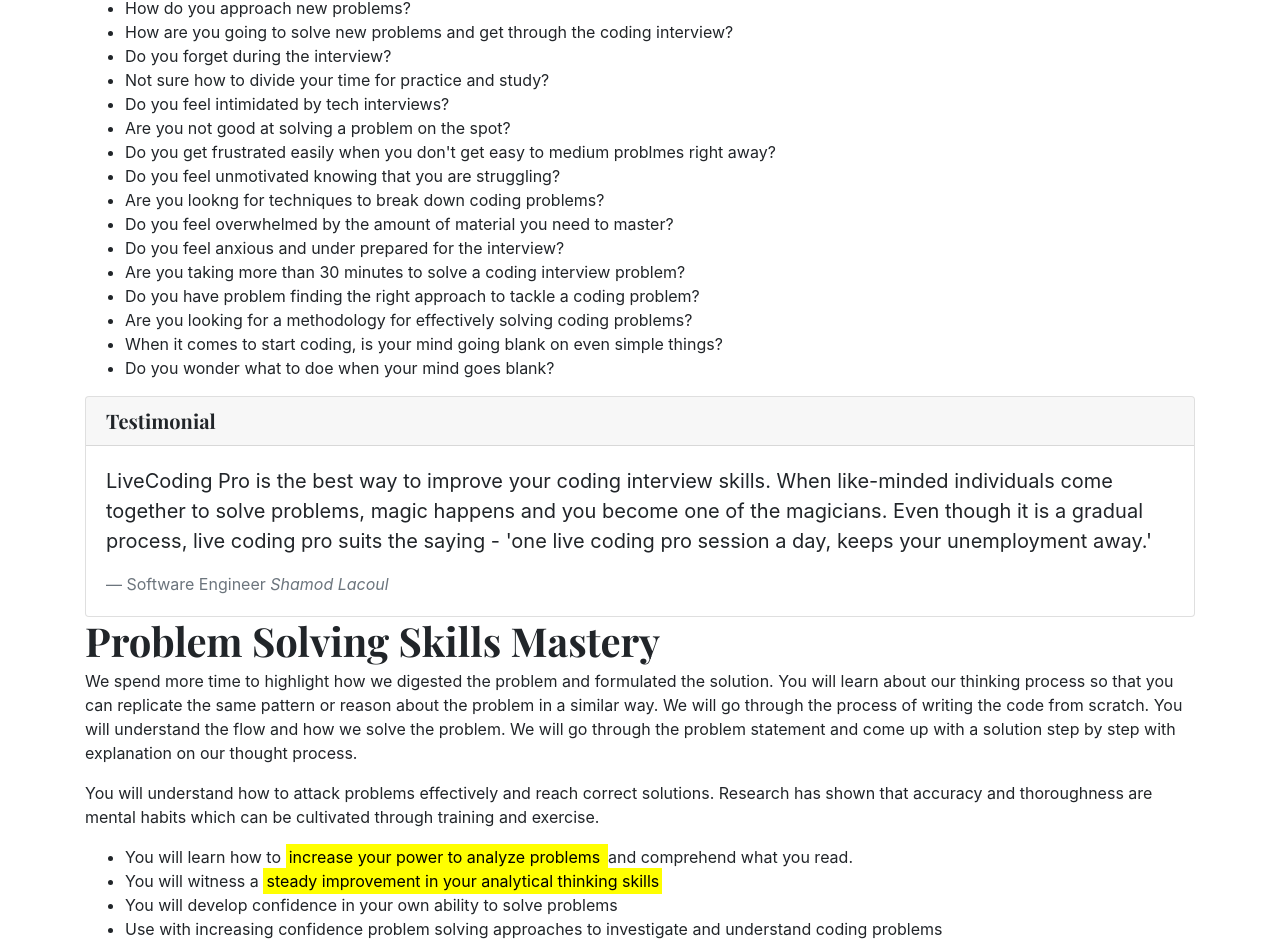
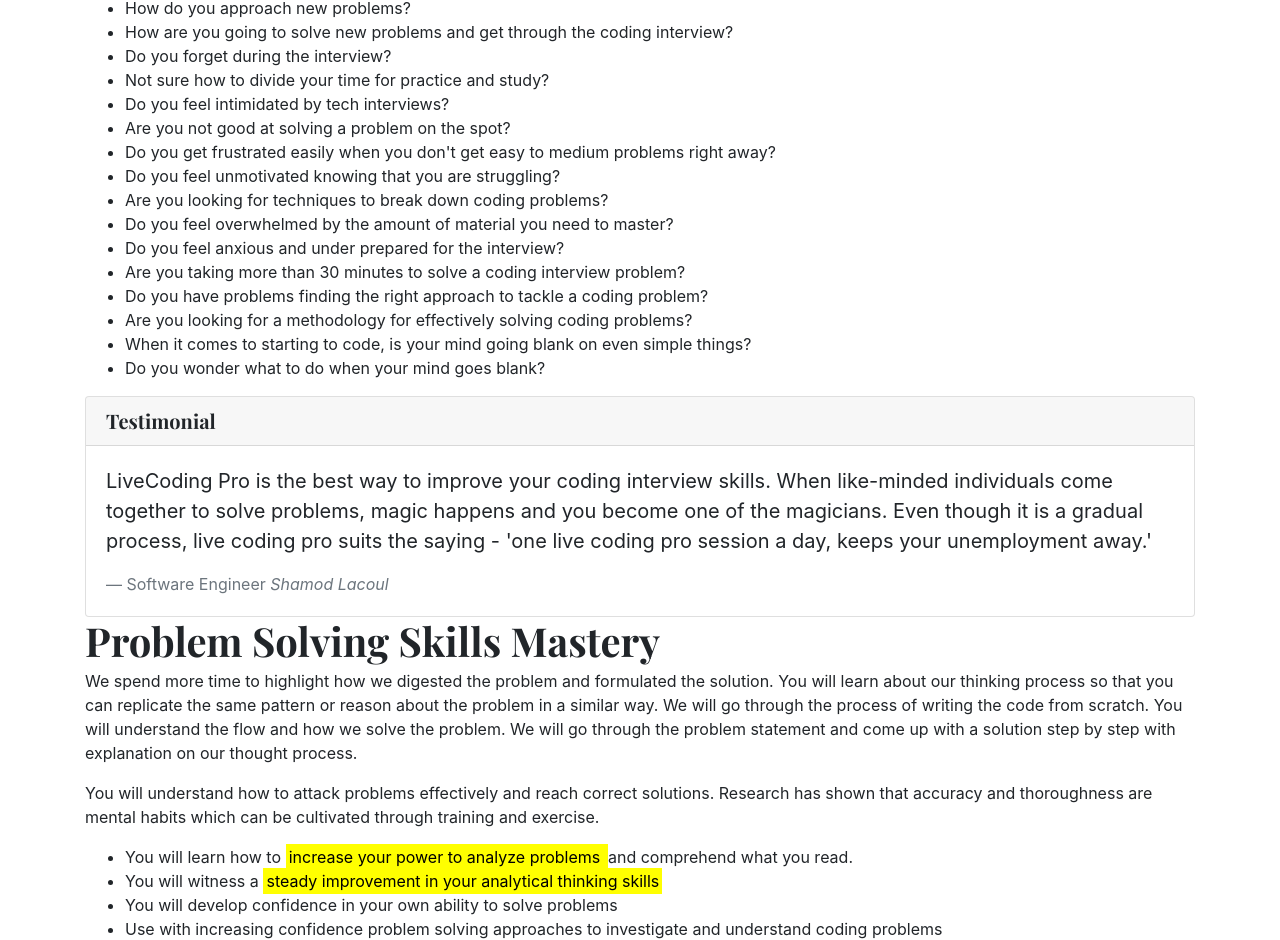
Before and after one commit to bparanj/codingskill.club, a plain HTML site: page index.html in a window 1280 px wide. Shown: the part 915-1855 px from the top of the page. Drawn offline with nearby package versions, Linux system fonts and the light colour scheme.

Commit message:
revise page

```diff
--- a/index.html
+++ b/index.html
@@ -41,13 +41,13 @@
     <h2 class="blog-post-title"> Challenges in Tacking Coding Problems  </h2>
     <p class="lead">
 	<ul>
-		<li> Do you give up even before you start coding?  </li>
+		<li> Do you give up even before you start coding? </li>
 		<li> Do you stare at the coding editor with a blank stare with no clue on how to code the solution? </li>
-		<li> Do you feel too conscious that someone is watching you code during the interview that prevents you from performing well?  </li>
+		<li> Do you feel too conscious that someone is watching you code during the interview that prevents you from performing well? </li>
 		<li> Do you have trouble with implementing and understanding recursive solutions on data structures like Trees? </li>
 		<li> Although you tried practicing and solving problems, do you feel like you are missing something? </li>
-		<li> Do you have difficulty remembering something that you learned a couple of weeks back?</li>
-		<li> Do you forget how to solve a given problem after a couple of weeks?</li>
+		<li> Do you have difficulty remembering something that you learned a couple of weeks back? </li>
+		<li> Do you forget how to solve a given problem after a couple of weeks? </li>
 		<li> Do you struggle to remember the various concepts and techniques to solve coding challenges in technical interviews? </li>
 		<li> Do you have trouble coming up with dynamic programming solutions? </li>
 		<li> Do you feel like you don't have enough time to practice thousands of coding problems? </li>
@@ -60,16 +60,16 @@
 		<li> Not sure how to divide your time for practice and study? </li>
 		<li> Do you feel intimidated by tech interviews? </li>
 		<li> Are you not good at solving a problem on the spot? </li>
-		<li> Do you get frustrated easily when you don't get easy to medium problmes right away? </li>
+		<li> Do you get frustrated easily when you don't get easy to medium problems right away? </li>
 		<li> Do you feel unmotivated knowing that you are struggling? </li>
-		<li> Are you lookng for techniques to break down coding problems? </li>
+		<li> Are you looking for techniques to break down coding problems? </li>
 		<li> Do you feel overwhelmed by the amount of material you need to master? </li>
 		<li> Do you feel anxious and under prepared for the interview? </li>
 		<li> Are you taking more than 30 minutes to solve a coding interview problem? </li>
-		<li> Do you have problem finding the right approach to tackle a coding problem? </li>
+		<li> Do you have problems finding the right approach to tackle a coding problem? </li>
 		<li> Are you looking for a methodology for effectively solving coding problems? </li>
-		<li> When it comes to start coding, is your mind going blank on even simple things?  </li>
-		<li> Do you wonder what to doe when your mind goes blank? </li>
+		<li> When it comes to starting to code, is your mind going blank on even simple things? </li>
+		<li> Do you wonder what to do when your mind goes blank? </li>
 	</ul>
   </p>
   <div class="card">
```
